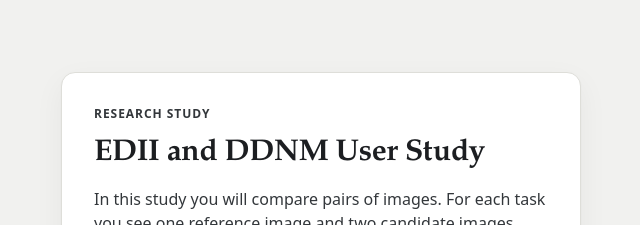
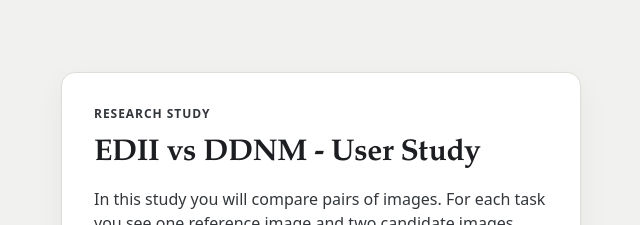
Before and after one commit to Yousef-2026/EDII-User-Study, a plain HTML site: page ddnm/index.html in a window 1280 px wide. Shown: the top 225 px of the page, without its empty margins (319-959 px from the left). Drawn offline with Linux system fonts and the light colour scheme.

Commit message:
ddnm title -----
ddnm title -----

```diff
--- a/ddnm/index.html
+++ b/ddnm/index.html
@@ -472,7 +472,7 @@
 <div id="startScreen" class="narrow">
   <div class="panel">
     <p class="eyebrow">Research study</p>
-    <h1>EDII and DDNM User Study</h1>
+    <h1>EDII vs DDNM - User Study</h1>
     <p>
       In this study you will compare pairs of images. For each task you see one reference image
       and two candidate images, and you choose the candidate that better answers the question shown
@@ -497,7 +497,7 @@
 <div id="taskScreen" class="hidden">
   <header class="topbar">
     <div class="topbar-inner">
-      <div class="study-name">EDII and DDNM User Study</div>
+      <div class="study-name">EDII vs DDNM - User Study</div>
       <div class="top-actions">
         <div class="answered"><strong id="answeredCount">0</strong> / <span id="totalCount"></span> answered</div>
         <button id="submitButton" class="btn btn-accent" type="button" disabled>Submit</button>
```
